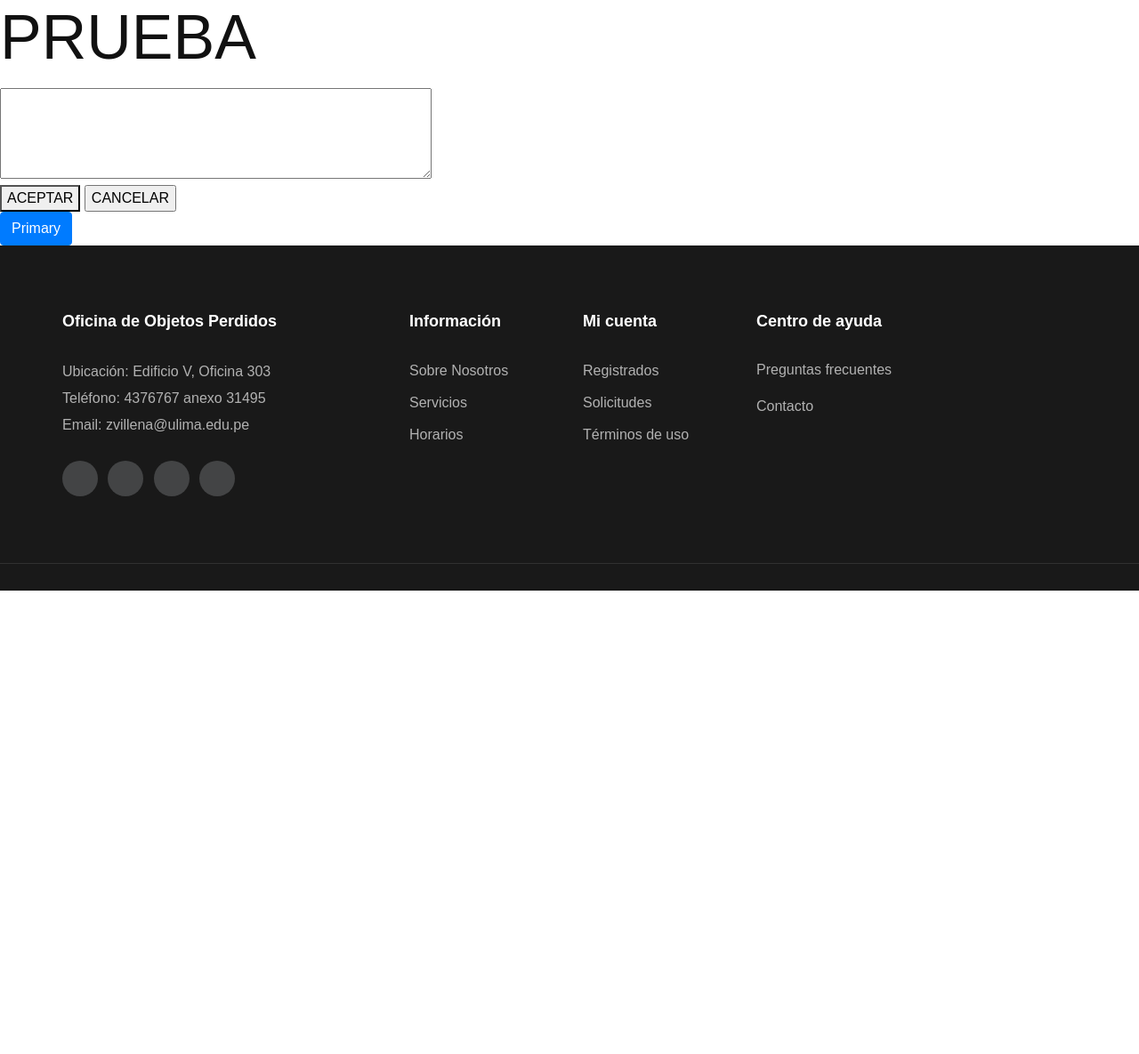
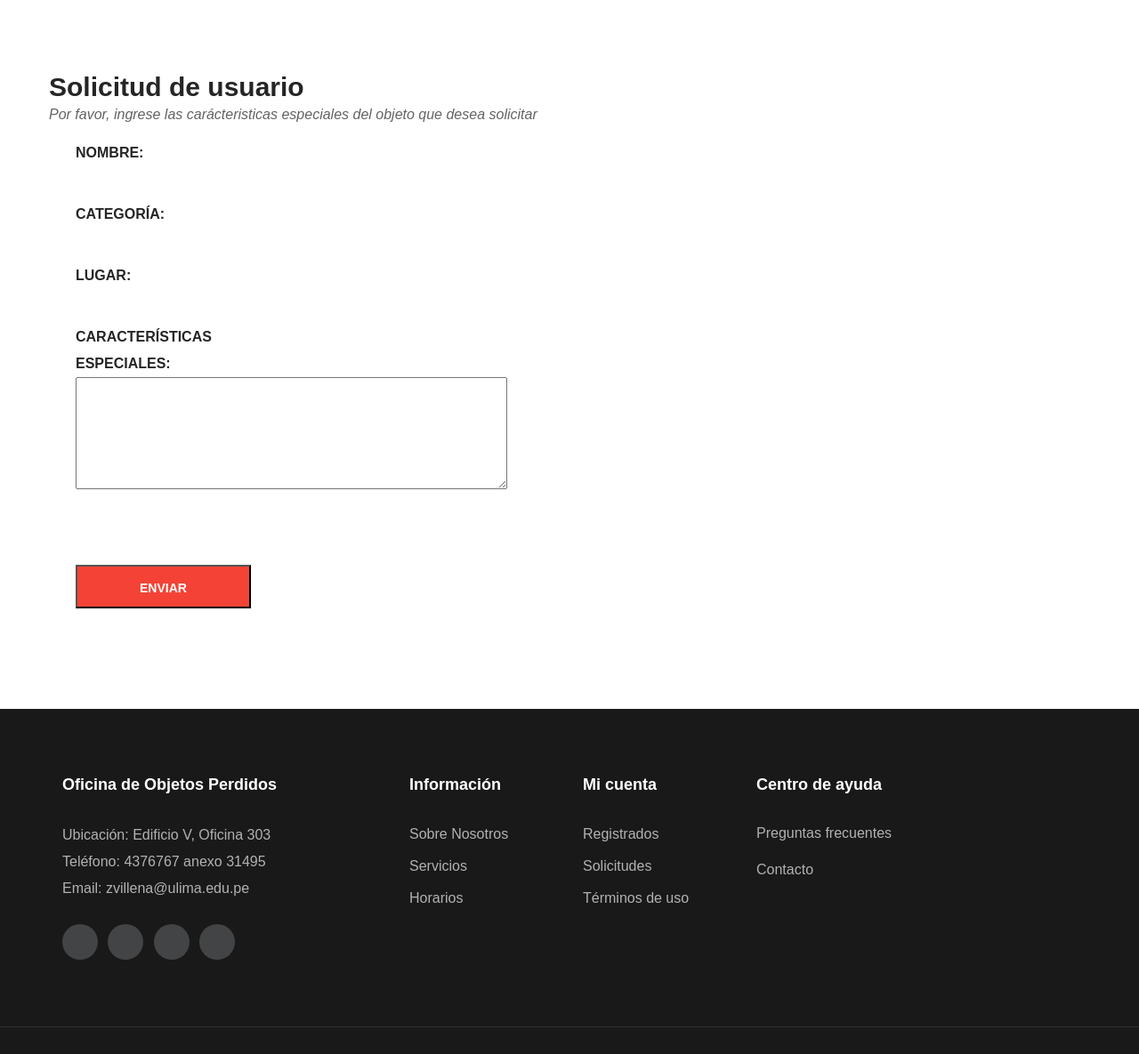
Before and after one commit to Maria12019/Lost-Found-website-in-University, a Flask app: template templates/registro/blank.html in a window 1280 px wide. Shown: the part 212-1397 px from the top of the page at 89% size. Before the commit the page ends 876 px from the top, so only its background shows below. Run offline with Flask 2, Linux system fonts and the light colour scheme; the template is opened without the code that fills it, so the values that code supplies are empty; some libraries are stand-ins or nearby versions; some web fonts are replaced.

Commit message:
solicitud

```diff
--- a/admin/views.py
+++ b/admin/views.py
@@ -422,10 +422,12 @@ def solicitud_agregar():
     lugar=str(request.form['lugar'])
     caract_esp=str(request.form['caract_esp'])
     cod_usu=request.form['cod_usu']
-    nro_solicitud=1003
+    nro_solicitud=1014
+    print(cod_objeto)
     print(nom_objeto)
     print(descripcion)
     status = 200
+
     session = session_db()
     stmt=Soloriginal(
         id_objeto=cod_objeto,
--- a/templates/layouts/aplication.html
+++ b/templates/layouts/aplication.html
@@ -581,7 +581,7 @@
                                 /*var post2 = document.createElement("input");
                                 post2.setAttribute("type", "submit");*/
                                 var post = document.createElement("input");
-
+                                post.setAttribute("type", "hidden");
                                 post.setAttribute("name", "post");
                                 post.setAttribute("value", item.nom_objeto);
                                 /*prueba.setAttribute("name","post");
--- a/templates/registro/blank.html
+++ b/templates/registro/blank.html
@@ -5,7 +5,7 @@
 <head>
     <meta charset="UTF-8">
     <meta name="viewport" content="width=device-width, initial-scale=1.0">
-    <title>Document</title>
+    <title>Inicio</title>
     <!--<link rel="stylesheet" href="https://maxcdn.bootstrapcdn.com/bootstrap/4.0.0/css/bootstrap.min.css">
     <link href="https://fonts.googleapis.com/css?family=Muli:300,400,500,600,700,800,900&display=swap" rel="stylesheet">-->
     <!--<link rel="stylesheet" href="https://maxcdn.bootstrapcdn.com/bootstrap/4.5.2/css/bootstrap.min.css">
@@ -111,14 +111,14 @@
             </header>
         </div>
     </div>
-    <form action="/solicitud/agregar" method="post" id="formulario1">
+    <!--<form action="/solicitud/agregar" method="post" id="formulario1">
     <h1>PRUEBA</h1>
     <p id="1" hidden>{{rpta['cod_objeto']}}</p>
     <p id="2">{{rpta['nom_objeto']}}</p>
     <p id="3">{{rpta['categoria']}}</p>
     <!--<textarea name="categoria" rows="1" cols="50" readonly>{{rpta['categoria']}}</textarea>-->
-    <p id="4">{{rpta['lugar']}}</p>
-    <p id="5">{{rpta['caract_esp']}}</p>
+    <!--<p id="4">{{rpta['lugar']}}</p>
+    <p id="5"hidden>{{rpta['caract_esp']}}</p>
     <p id="6" hidden>{{rpta['cod_usu']}}</p>
 
     <textarea id="w3review" name="descripcion" rows="4" cols="50">
@@ -126,8 +126,76 @@
     <div><button type="submit">ACEPTAR</button>
          <input type="reset" value="CANCELAR">
     </div>
-    <button type="button" class="btn btn-primary">Primary</button>
-    </form>
+
+
+
+
+
+    </form>-->
+    <section class="product-shop spad">
+        <div class="container">
+            <div class="row">
+                <div class="col-lg-9">
+                    <div class="row">
+                        <div class="product-details">
+                            <div class="pd-title">
+                                <h3>Solicitud de usuario</h3>
+                                <p><i>Por favor, ingrese las carácteristicas especiales del objeto que desea solicitar</i></p>
+                            </div>
+                        <div class="col-lg-6">
+
+
+                        <form action="/solicitud/agregar" method="post" id="formulario1">
+                            <div class="col-lg-6">
+                                <div class="product-details">
+                                    <div class="pd-desc">
+                                    <ul class="pd-tags">
+                                        <p id="11" hidden>{{rpta['cod_objeto']}}</p>
+                                        <li><span>NOMBRE:</span></li>
+                                        <li><span><p id="12">{{rpta['nom_objeto']}}</p></li>
+                                        <br>
+                                        <li><span>CATEGORÍA:</span></li>
+                                        <li><span>
+                                            <p id="13">{{rpta['categoria']}}</p>
+                                        </span></li>
+                                        <br>
+
+                                        <li><span>LUGAR:</span></li>
+                                        <li><span>
+                                            <p id="14">{{rpta['lugar']}}</p>
+                                        </span></li>
+
+                                        <br>
+                                        <p id="15"hidden>{{rpta['caract_esp']}}</p>
+                                        <p id="16"hidden >{{rpta['cod_usu']}}</p>
+                                        <li><span>CARACTERÍSTICAS ESPECIALES:</span></li>
+                                        <li><span>  <textarea id="w3review" name="descripcion" rows="4" cols="50">
+                                        </textarea></span></li>
+                                        <br>
+                                        </ul>
+
+                                </div>
+                                <br>
+                                <div class="quantity">
+
+                                    <button type="submit" class="primary-btn pd-cart" >ENVIAR </button>
+
+                                </div>
+                            </div>
+
+                        </form>
+                    </div>
+
+
+
+
+
+                        </div>
+                    </section>
+
+
+
+
     <footer class="footer-section">
         <div class="container">
             <div class="row">
@@ -190,12 +258,12 @@
     <script>
 
         var formTest=document.getElementById("formulario1");
-        var a=document.getElementById("1");
-        var b=document.getElementById("2");
-        var c=document.getElementById("3");
-        var d=document.getElementById("4");
-        var e=document.getElementById("5");
-        var f=document.getElementById("6");
+        var a=document.getElementById("11");
+        var b=document.getElementById("12");
+        var c=document.getElementById("13");
+        var d=document.getElementById("14");
+        var e=document.getElementById("15");
+        var f=document.getElementById("16");
         /*console.log(b.textContent);
         var post5 = document.createElement("input");
         post5.setAttribute("type", "hidden");
@@ -216,6 +284,7 @@
         post2.setAttribute("type", "hidden");
         post2.setAttribute("name", "cod_objeto");
         post2.setAttribute("value", a.textContent);
+        console.log(a.textContent);
         var post3 = document.createElement("input");
         post3.setAttribute("type", "hidden");
         post3.setAttribute("name", "categoria");
@@ -240,6 +309,10 @@
         formTest.appendChild(post2);
         formTest.appendChild(post);
         console.log(categoria);
+
+
+
+
     </script>
 </body>
 {% block js %}
```
